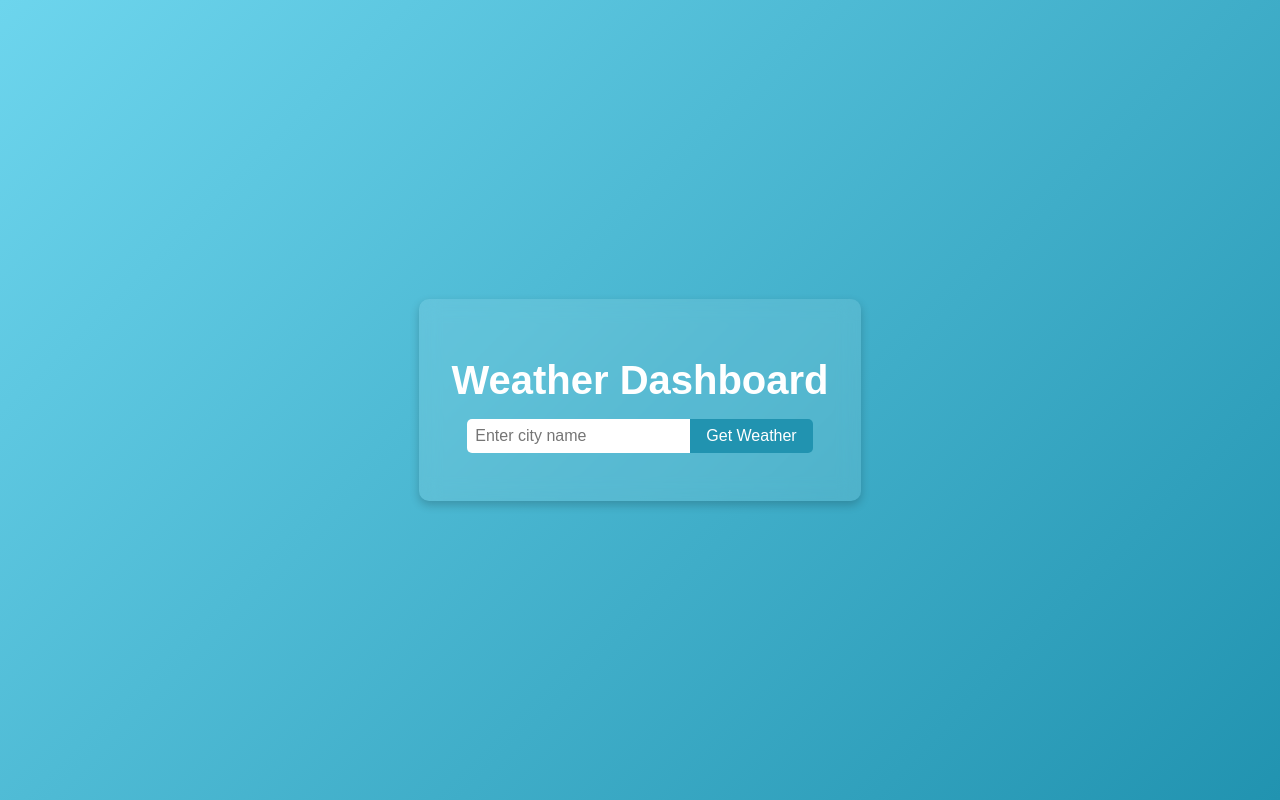
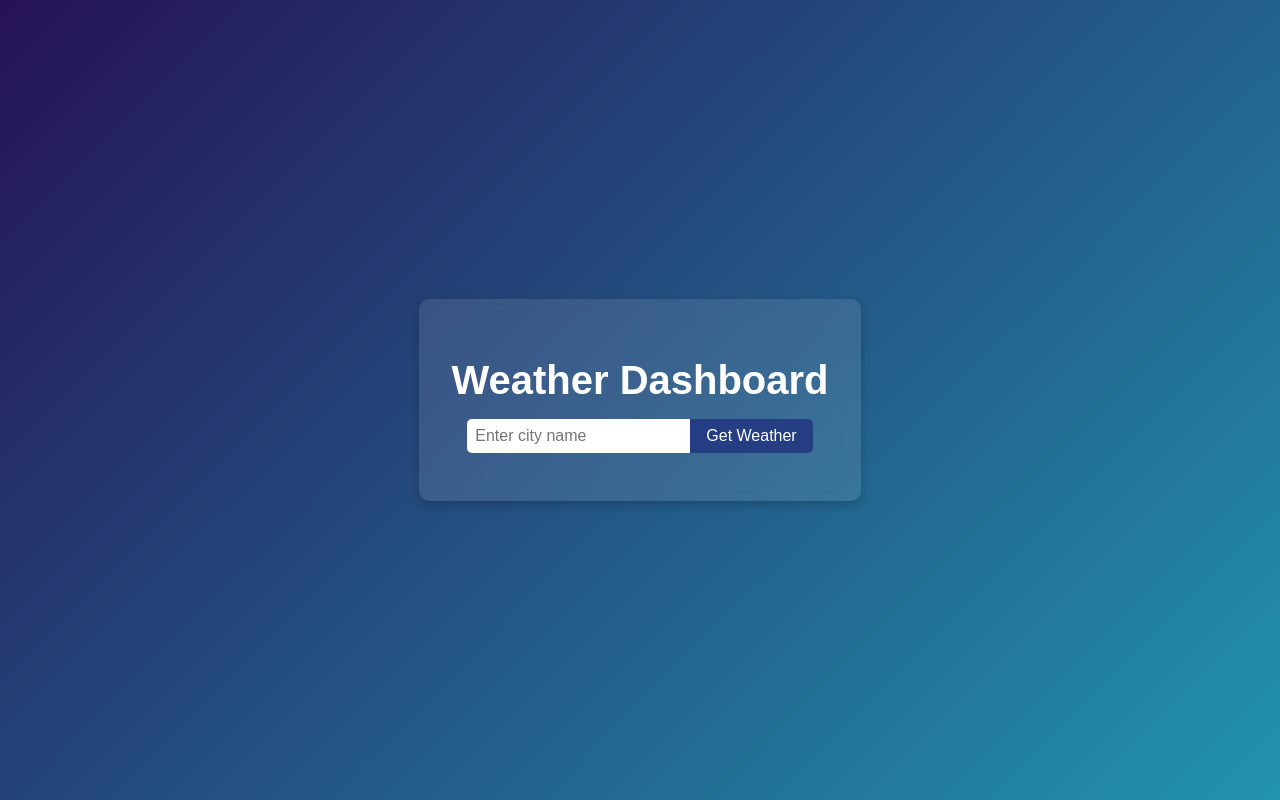
Before and after one commit to KarthickAravind/My-Weather-Dashboard, a React (Create React App) app in the folder frontend/: page / in a window 1280 px wide. Built offline with nearby package versions, Linux system fonts and the light colour scheme.

Commit message:
version-2.0

```diff
--- a/frontend/src/styles.css
+++ b/frontend/src/styles.css
@@ -2,7 +2,7 @@
 body {
     margin: 0;
     font-family: 'Arial', sans-serif;
-    background: linear-gradient(135deg, #6dd5ed, #2193b0);
+    background: linear-gradient(135deg, #261255, #2193b0);
     color: #fff;
     display: flex;
     justify-content: center;
@@ -23,6 +23,13 @@ body {
     margin-bottom: 1rem;
     font-size: 2.5rem;
   }
+  .footer-text {
+    position: fixed;
+    bottom: 10px;
+    right: 10px;
+    font-size: 12px;
+    color: gray;
+}
 
   /* Search Box */
   .search-box {
@@ -43,7 +50,7 @@ body {
     padding: 0.5rem 1rem;
     font-size: 1rem;
     border: none;
-    background: #2193b0;
+    background: #253e83;
     color: #fff;
     border-radius: 0 5px 5px 0;
     cursor: pointer;
@@ -51,7 +58,7 @@ body {
   }
 
   .search-box button:hover {
-    background: #6dd5ed;
+    background: #2eadcd;
   }
 
   /* Weather Card */
```
